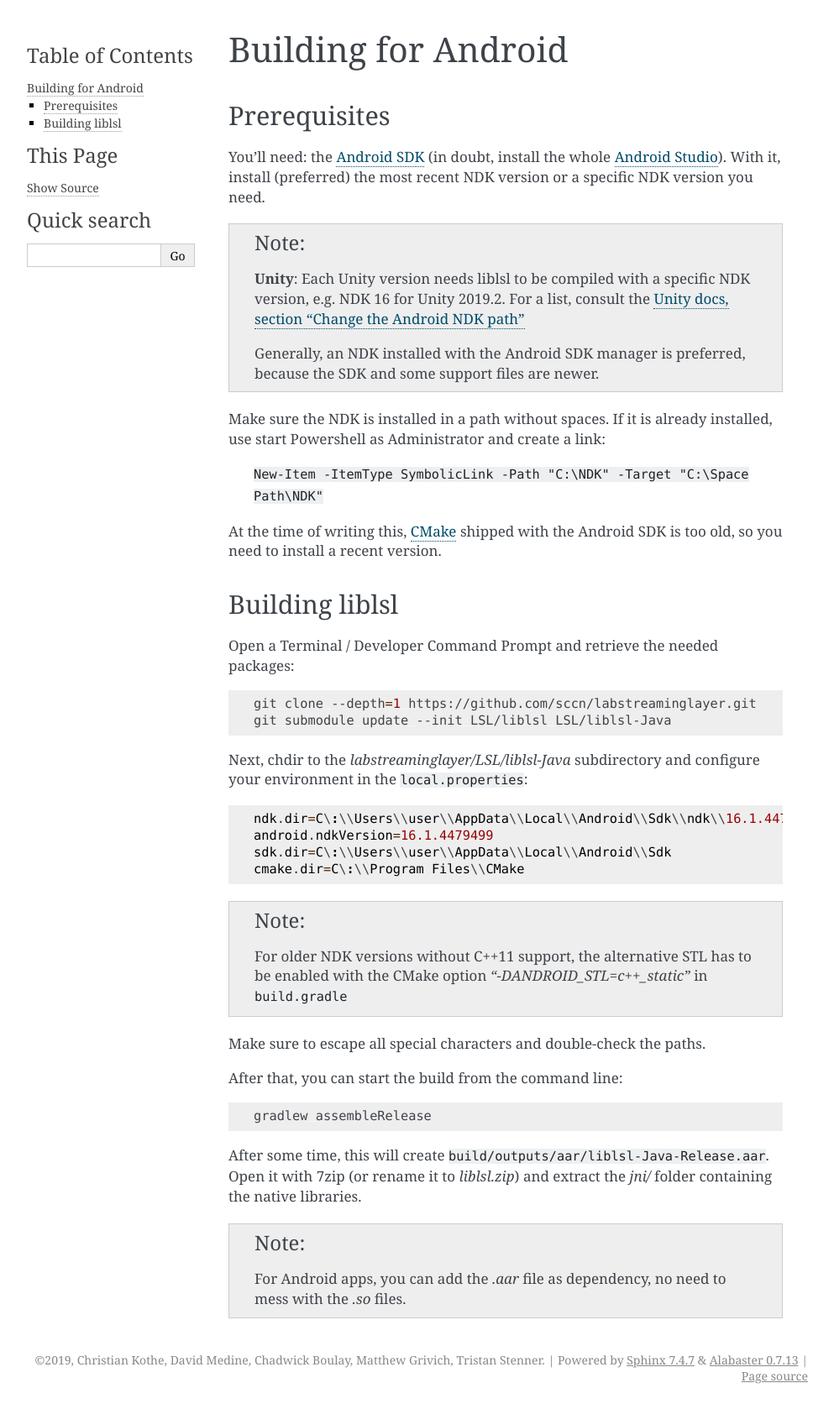
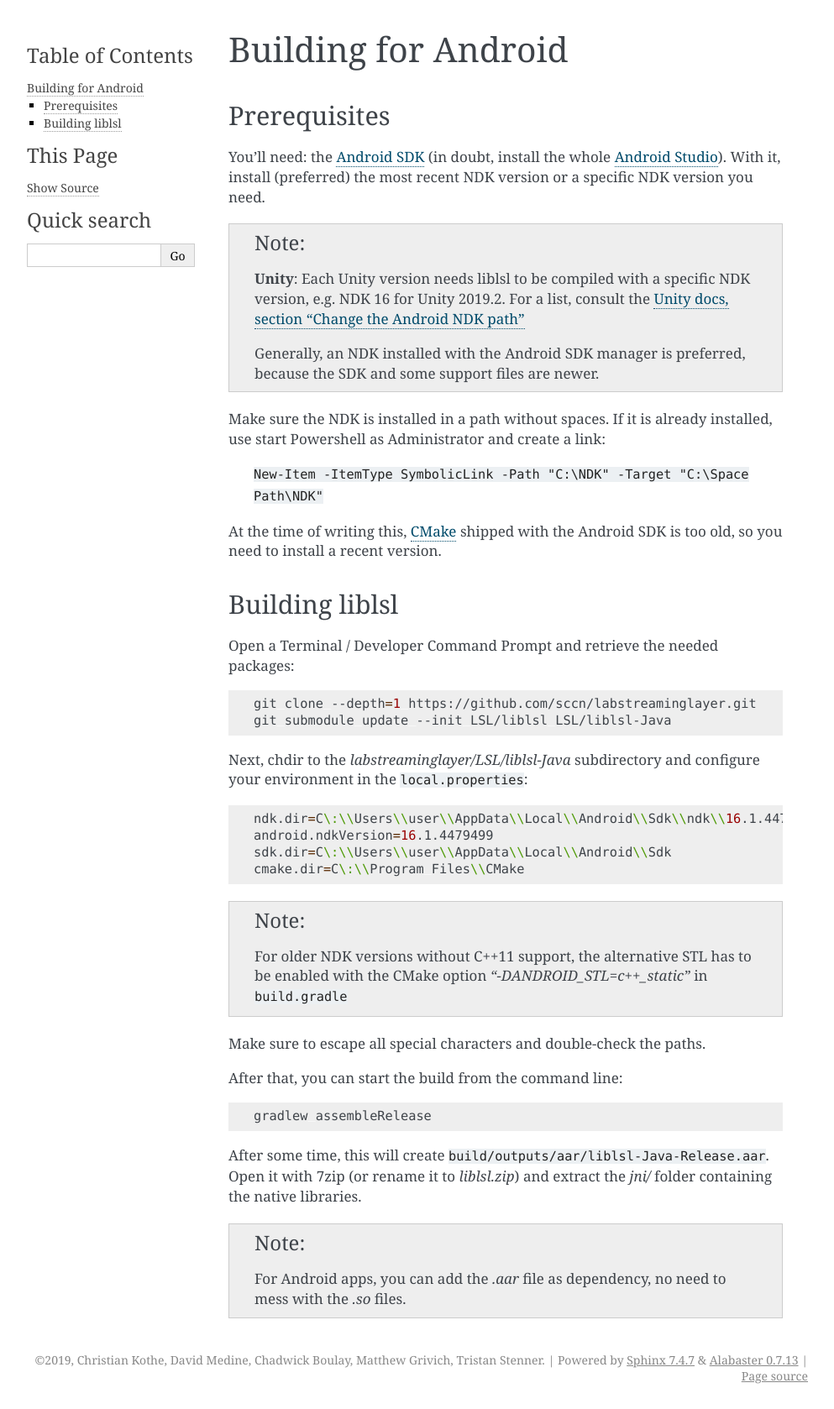
Before and after one commit to sccn/labstreaminglayer, a Sphinx documentation site: the page built from docs/dev/build_android.rst, in a window 1280 px wide. Shown: the whole page at 84% size, without its empty margins (148-1141 px from the left). Built offline with Sphinx 7.4.7, drawn with Linux system fonts in a browser that asks for light colours.

Commit message:
Trying to fix docs build...

```diff
--- a/docs/dev/app_build.rst
+++ b/docs/dev/app_build.rst
@@ -135,6 +135,7 @@ command.
 -  `Generator <https://cmake.org/cmake/help/latest/manual/cmake-generators.7.html#cmake-generators>`__:
    - :samp:`G <generator name>`
    - On Windows, don't forget platform modifiers:
+
       - `-A x64` for 64-bit
       - `-A Win32` if targeting 32-bit Windows.
 
--- a/docs/dev/build_android.rst
+++ b/docs/dev/build_android.rst
@@ -36,7 +36,7 @@ Open a Terminal / Developer Command Prompt and retrieve the needed packages:
 Next, chdir to the `labstreaminglayer/LSL/liblsl-Java` subdirectory
 and configure your environment in the :file:`local.properties`:
 
-.. code::
+.. code:: bash
 
   ndk.dir=C\:\\Users\\user\\AppData\\Local\\Android\\Sdk\\ndk\\16.1.4479499
   android.ndkVersion=16.1.4479499
```
